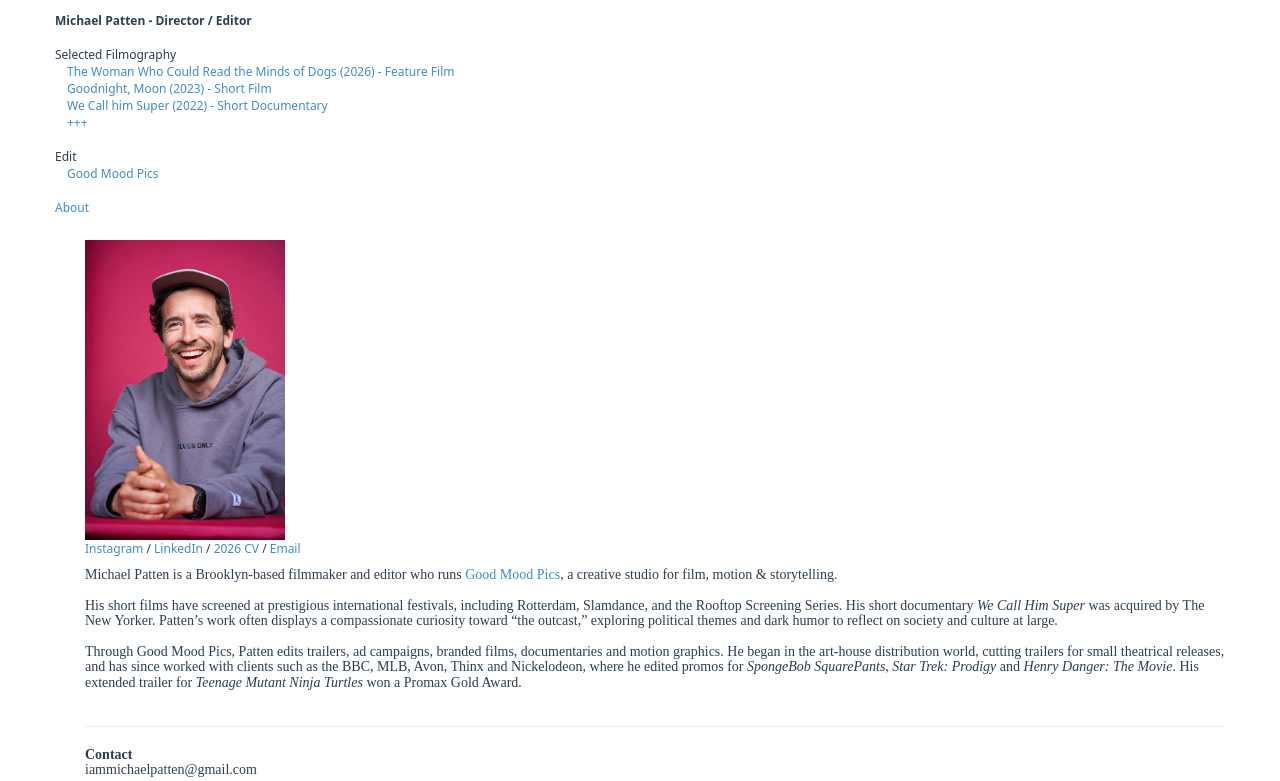
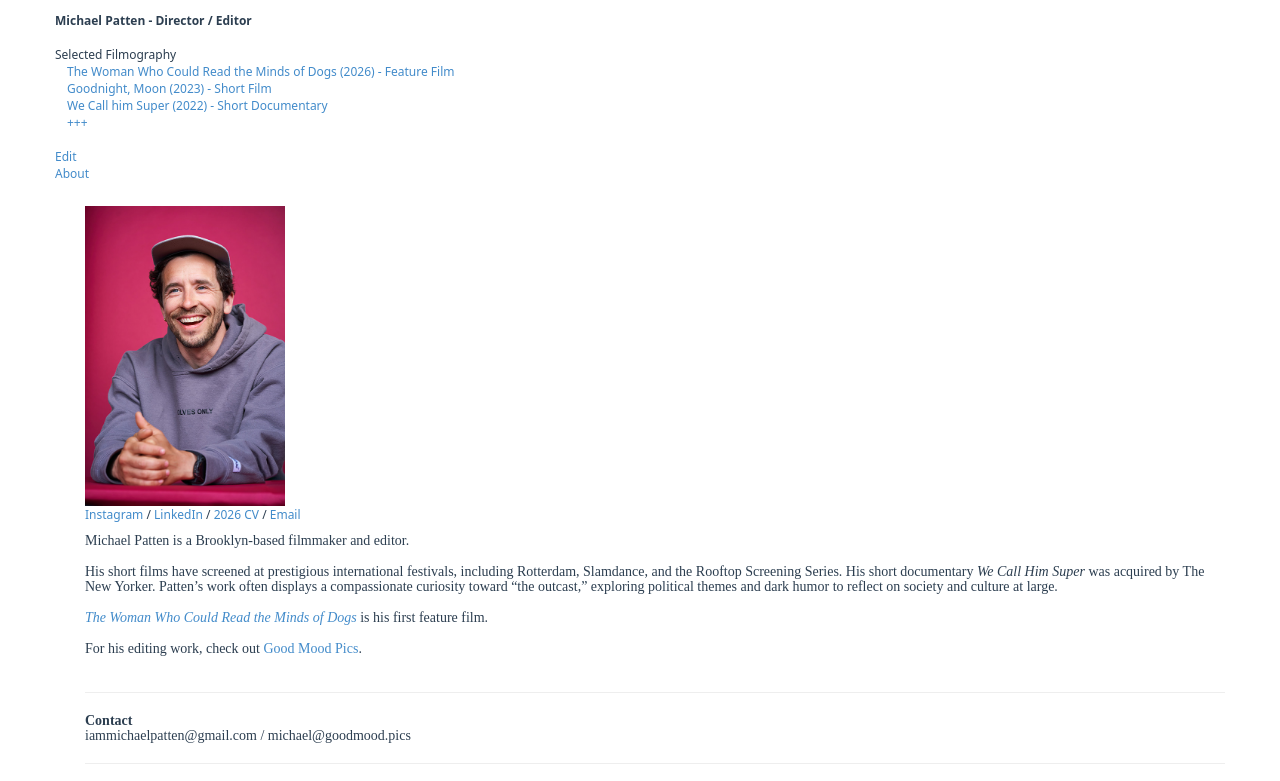
Before and after one commit to goodmoodpics/iammichaelpatten.com, a plain HTML site: page about.html in a window 1280 px wide. Shown: the top 781 px of the page. Drawn offline with nearby package versions, Linux system fonts and the light colour scheme; a script that the page names is missing.

Commit message:
Bio copy update; make Edit link to Good Mood Pics work; add studio contact email
Co-Authored-By: Claude Opus 5.5 <noreply@anthropic.com>

```diff
--- a/about.html
+++ b/about.html
@@ -50,8 +50,7 @@
                         <p><a href="films.html#gm">Goodnight, Moon (2023) - Short Film</a></p>
                         <p><a href="films.html#super">We Call him Super (2022) - Short Documentary</a></p>
                         <p><a href="films.html#super">+++</a></p>
-                        <br>Edit
-                        <p><a href="https://goodmood.pics" target="_blank">Good Mood Pics</a></p>
+                        <br><a href="https://goodmood.pics/#work" target="_blank">Edit</a>
                         <br><a href="about.html#about">About</a>
                     </div>
                 </div>
@@ -69,10 +68,11 @@
                  <br> <a href="https://www.instagram.com/waterboxes/" target="_blank">Instagram</a> / <a href="https://www.linkedin.com/in/michael-patten-38457567/" target="_blank">LinkedIn</a> / <a href="img/mpatten_resume_2026.pdf" target="_blank">2026 CV</a> / <a href="mailto:iammichaelpatten@gmail.com" target="_blank">Email</a
              </div>
               <div class="flex-child">
-                <p><h5>Michael Patten is a Brooklyn-based filmmaker and editor who runs <a href="https://goodmood.pics" target="_blank">Good Mood Pics</a>, a creative studio for film, motion &amp; storytelling.<br><br>
+                <p><h5>Michael Patten is a Brooklyn-based filmmaker and editor.<br><br>
                     His short films have screened at prestigious international festivals, including Rotterdam, Slamdance, and the Rooftop Screening Series. His short documentary <i>We Call Him Super</i> was acquired by The New Yorker. Patten’s work often displays a compassionate curiosity toward “the outcast,” exploring political themes and dark humor to reflect on society and culture at large.<br><br>
-                    Through Good Mood Pics, Patten edits trailers, ad campaigns, branded films, documentaries and motion graphics. He began in the art-house distribution world, cutting trailers for small theatrical releases, and has since worked with clients such as the BBC, MLB, Avon, Thinx and Nickelodeon, where he edited promos for <i>SpongeBob SquarePants</i>, <i>Star Trek: Prodigy</i> and <i>Henry Danger: The Movie</i>. His extended trailer for <i>Teenage Mutant Ninja Turtles</i> won a Promax Gold Award.<br><br>
-                    <hr><strong>Contact</strong><br> iammichaelpatten@gmail.com
+                    <i><a href="films.html#dog">The Woman Who Could Read the Minds of Dogs</a></i> is his first feature film.<br><br>
+                    For his editing work, check out <a href="https://goodmood.pics/" target="_blank">Good Mood Pics</a>.<br><br>
+                    <hr><strong>Contact</strong><br> iammichaelpatten@gmail.com / michael@goodmood.pics
                 </div>
                 <hr>
 
--- a/edit.html
+++ b/edit.html
@@ -4,11 +4,11 @@
     <meta charset="utf-8">
     <title>Michael Patten - Editing</title>
     <link rel="canonical" href="https://goodmood.pics/">
-    <meta http-equiv="refresh" content="0; url=https://goodmood.pics/">
+    <meta http-equiv="refresh" content="0; url=https://goodmood.pics/#work">
     <meta name="robots" content="noindex">
-    <script>location.replace("https://goodmood.pics/");</script>
+    <script>location.replace("https://goodmood.pics/#work");</script>
 </head>
 <body>
-    <p>Editing work now lives at <a href="https://goodmood.pics/">goodmood.pics</a>.</p>
+    <p>Editing work now lives at <a href="https://goodmood.pics/#work">goodmood.pics</a>.</p>
 </body>
 </html>
```
Also changed, not shown: films.html (+1 -2 lines), index.html (+1 -2 lines).
